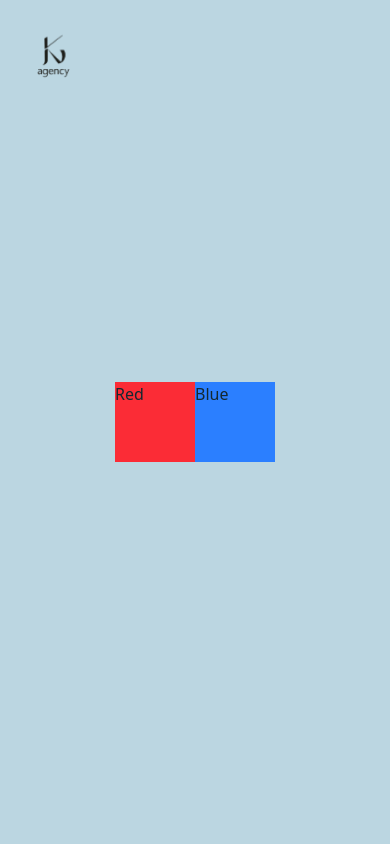
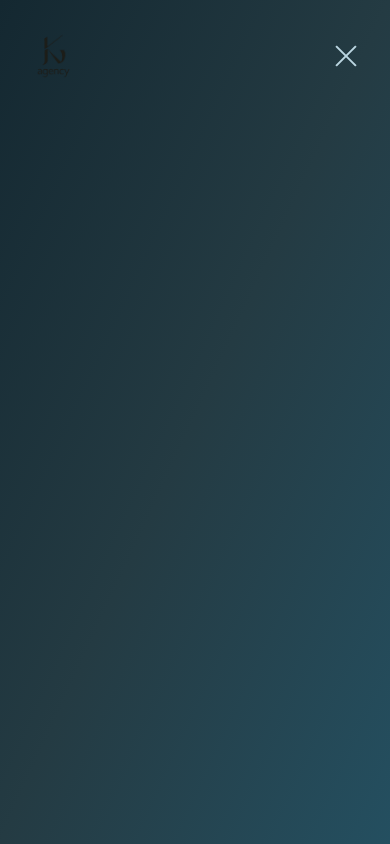
Before and after one commit to MoatazJS/Kn-agency, a Next.js app: page / in a window 390 px wide. Both pictures are taken after a click on the button "Open menu". Built offline with nearby package versions, Linux system fonts and the light colour scheme.

Commit message:
created links modal and background colors of the modal.

```diff
--- a/myComponents/LayoutComponents/Navbar.tsx
+++ b/myComponents/LayoutComponents/Navbar.tsx
@@ -91,9 +91,64 @@ export default function Navbar() {
             onClick={toggleMenu}
             className="lg:hidden relative z-[60] w-10 h-10 flex flex-col items-center justify-center gap-1.5 focus:outline-none group"
             aria-label={menuOpen ? "Close menu" : "Open menu"}
-          ></button>
+          >
+            {/* Burger */}
+            <span
+              className={cn(
+                "w-7 h-0.5 transition-all duration-300 ease-in-out",
+                menuOpen
+                  ? "rotate-45 translate-y-2 bg-kn-white"
+                  : scrolled
+                    ? "bg-kn-white"
+                    : "bg-kn-black",
+              )}
+            />
+            <span
+              className={cn(
+                "w-7 h-0.5 transition-all duration-300 ease-in-out",
+                menuOpen
+                  ? "opacity-0"
+                  : scrolled
+                    ? "bg-kn-white"
+                    : "bg-kn-black",
+              )}
+            />
+            <span
+              className={cn(
+                "w-7 h-0.5 transition-all duration-300 ease-in-out",
+                menuOpen
+                  ? "-rotate-45 -translate-y-2 bg-kn-white"
+                  : scrolled
+                    ? "bg-kn-white"
+                    : "bg-kn-black",
+              )}
+            />
+          </button>
         </div>
       </nav>
+      {/* Links Modal  */}
+      <div
+        className={cn(
+          "fixed inset-0 z-40 lg:hidden transition-all duration-500 ease-in-out",
+          menuOpen
+            ? "opacity-100 pointer-events-auto"
+            : "opacity-0 pointer-events-none",
+        )}
+      >
+        <div
+          onClick={closeMenu}
+          className={cn(
+            "absolute inset-0 bg-gradient-to-br from-kn-black via-kn-gray-dark to-kn-gray-light transition-opacity duration-500",
+            menuOpen ? "opacity-100" : "opacity-0",
+          )}
+        />
+        <div
+          className={cn(
+            "relative h-full flex flex-col items-center justify-center transition-all duration-500 delay-100",
+            menuOpen ? "translate-y-0 opacity-100" : "translate-y-8 opacity-0",
+          )}
+        ></div>
+      </div>
     </>
   );
 }
```
